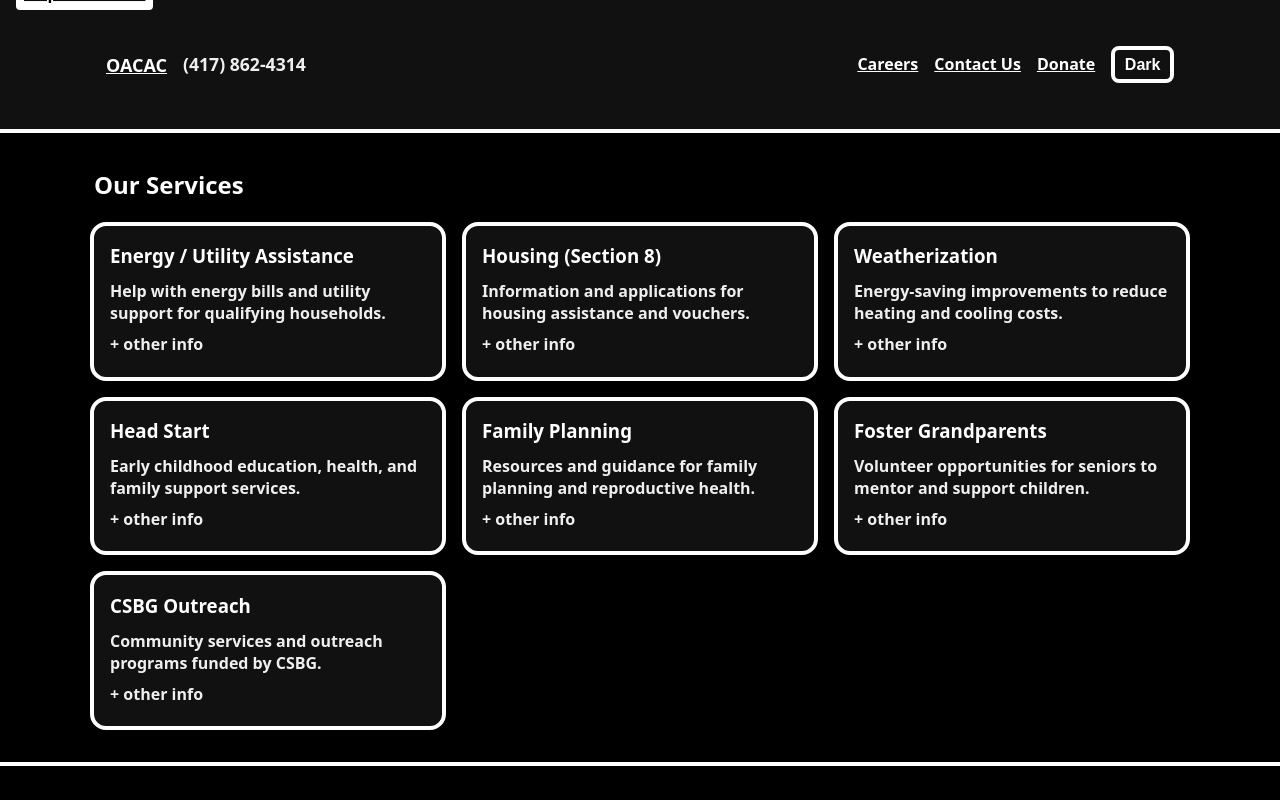
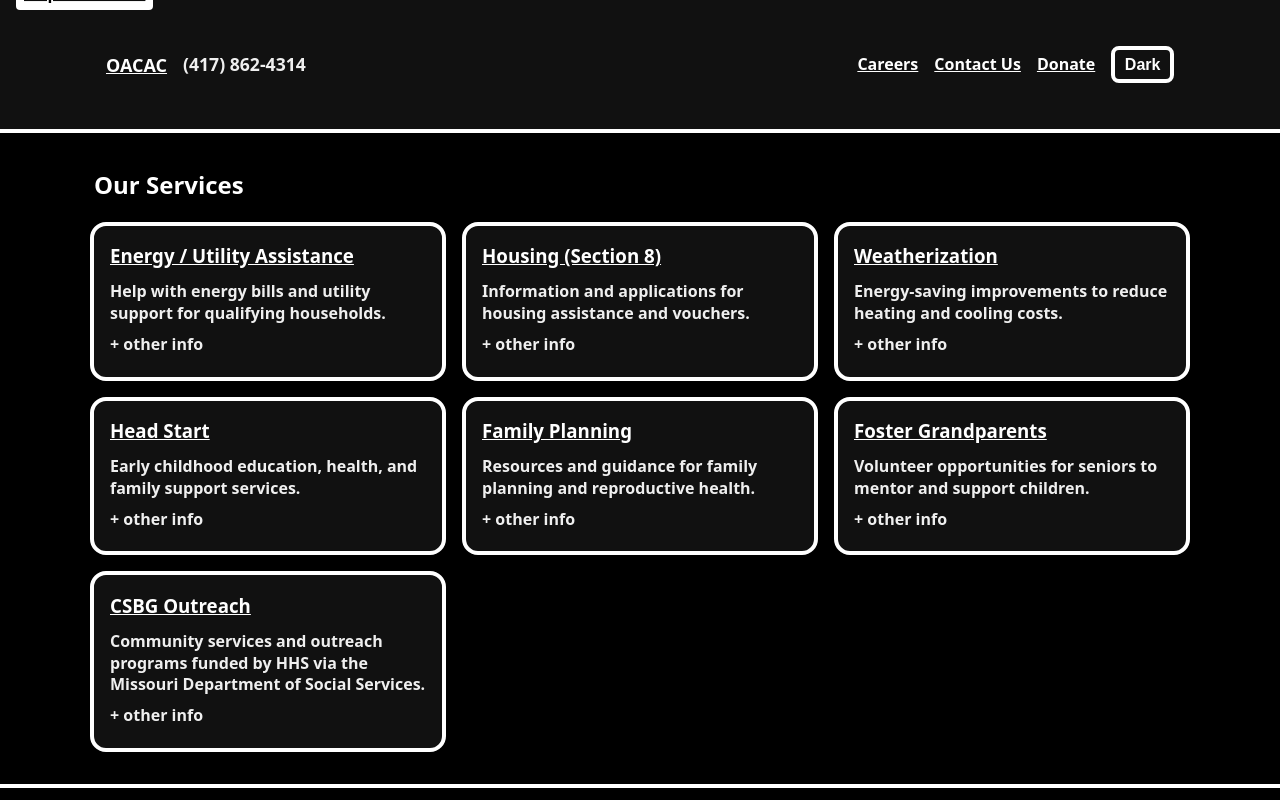
Before and after one commit to ivan-2022b/_vyt.dev, a React (Vite) app in the folder theclient/: page / in a window 1280 px wide. Shown: the top 800 px of the page. Built offline with nearby package versions, Linux system fonts and the light colour scheme.

Commit message:
minor fixes, invisible elements

```diff
--- a/theclient/index.html
+++ b/theclient/index.html
@@ -4,6 +4,7 @@
     <meta charset="UTF-8" />
     <link rel="icon" type="image/svg+xml" href="/favicon.svg" />
     <meta name="viewport" content="width=device-width, initial-scale=1.0" />
+    <meta name="description" content="OACAC is a non-profit organization dedicated to providing essential services to those in need from energy assistance, food programs, housing support, and more."/>
     <title>OACAC | Alleviating Poverty</title>
   </head>
   <body>
--- a/theclient/src/App.css
+++ b/theclient/src/App.css
@@ -1,190 +1,4 @@
-/* old css
-  .counter {
-  font-size: 16px;
-  padding: 5px 10px;
-  border-radius: 5px;
-  color: var(--accent);
-  background: var(--accent-bg);
-  border: 2px solid transparent;
-  transition: border-color 0.3s;
-  margin-bottom: 24px;
-
-  &:hover {
-    border-color: var(--accent-border);
-  }
-  &:focus-visible {
-    outline: 2px solid var(--accent);
-    outline-offset: 2px;
-  }
-}
-
-.hero {
-  position: relative;
-
-  .base,
-  .framework,
-  .vite {
-    inset-inline: 0;
-    margin: 0 auto;
-  }
-
-  .base {
-    width: 170px;
-    position: relative;
-    z-index: 0;
-  }
-
-  .framework,
-  .vite {
-    position: absolute;
-  }
-
-  .framework {
-    z-index: 1;
-    top: 34px;
-    height: 28px;
-    transform: perspective(2000px) rotateZ(300deg) rotateX(44deg) rotateY(39deg)
-      scale(1.4);
-  }
-
-  .vite {
-    z-index: 0;
-    top: 107px;
-    height: 26px;
-    width: auto;
-    transform: perspective(2000px) rotateZ(300deg) rotateX(40deg) rotateY(39deg)
-      scale(0.8);
-  }
-}
-
-#center {
-  display: flex;
-  flex-direction: column;
-  gap: 25px;
-  place-content: center;
-  place-items: center;
-  flex-grow: 1;
-
-  @media (max-width: 1024px) {
-    padding: 32px 20px 24px;
-    gap: 18px;
-  }
-}
-
-#next-steps {
-  display: flex;
-  border-top: 1px solid var(--border);
-  text-align: left;
-
-  & > div {
-    flex: 1 1 0;
-    padding: 32px;
-    @media (max-width: 1024px) {
-      padding: 24px 20px;
-    }
-  }
-
-  .icon {
-    margin-bottom: 16px;
-    width: 22px;
-    height: 22px;
-  }
-
-  @media (max-width: 1024px) {
-    flex-direction: column;
-    text-align: center;
-  }
-}
-
-#docs {
-  border-right: 1px solid var(--border);
-
-  @media (max-width: 1024px) {
-    border-right: none;
-    border-bottom: 1px solid var(--border);
-  }
-}
-
-#next-steps ul {
-  list-style: none;
-  padding: 0;
-  display: flex;
-  gap: 8px;
-  margin: 32px 0 0;
-
-  .logo {
-    height: 18px;
-  }
-
-  a {
-    color: var(--text-h);
-    font-size: 16px;
-    border-radius: 6px;
-    background: var(--social-bg);
-    display: flex;
-    padding: 6px 12px;
-    align-items: center;
-    gap: 8px;
-    text-decoration: none;
-    transition: box-shadow 0.3s;
-
-    &:hover {
-      box-shadow: var(--shadow);
-    }
-    .button-icon {
-      height: 18px;
-      width: 18px;
-    }
-  }
-
-  @media (max-width: 1024px) {
-    margin-top: 20px;
-    flex-wrap: wrap;
-    justify-content: center;
-
-    li {
-      flex: 1 1 calc(50% - 8px);
-    }
-
-    a {
-      width: 100%;
-      justify-content: center;
-      box-sizing: border-box;
-    }
-  }
-}
-
-#spacer {
-  height: 88px;
-  border-top: 1px solid var(--border);
-  @media (max-width: 1024px) {
-    height: 48px;
-  }
-}
-
-.ticks {
-  position: relative;
-  width: 100%;
-
-  &::before,
-  &::after {
-    content: '';
-    position: absolute;
-    top: -4.5px;
-    border: 5px solid transparent;
-  }
-
-  &::before {
-    left: 0;
-    border-left-color: var(--border);
-  }
-  &::after {
-    right: 0;
-    border-right-color: var(--border);
-  }
-} */
-
-:root{
+:root {
   --bg: #000;
   --fg: #fff;
   --links: #66aaff;
@@ -193,8 +7,7 @@
   --card-bg: #111;
   --accent: #fff;
   --focus: 4px solid #09907b;
-  --max-width: 1100px;
-}
+  --max-width: 1100px; }
 
 [data-theme="light"]{
   --bg: #fff;
@@ -206,17 +19,17 @@
   --accent: #111;
 }
 
-*{box-sizing:border-box}
-html,body{height:100%}
-body{
-  margin:0;
-  font-family:system-ui, -apple-system, Segoe UI,Roboto, "Helvetica Neue", Arial;
+* { box-sizing: border-box; }
+html, body { height:100% }
+body {
+  margin: 0;
+  font-family: system-ui, -apple-system, Segoe UI,Roboto, "Helvetica Neue", Arial;
   font-weight: 600;
-  background:var(--bg);
-  color:var(--fg);
-  -webkit-font-smoothing:antialiased;
-  -moz-osx-font-smoothing:grayscale;
-  line-height:1.35;
+  background: var(--bg);
+  color: var(--fg);
+  -webkit-font-smoothing: antialiased;
+  -moz-osx-font-smoothing: grayscale;
+  line-height: 1.35;
 }
 
 /* hide WordPress skip link */
@@ -240,21 +53,20 @@ a.skip-link:focus {
   outline: var(--focus); }
 
 /* header */
-.hero-header{
-  position:sticky;
-  top:0;
-  width:100%;
-  height:16.6667vh; /* one-sixth of viewport height */
-  min-height:64px;
-  display:flex;
-  align-items:center;
-  justify-content:center;
-  background:var(--card-bg);
-  color:var(--fg);
-  border-bottom:4px solid var(--fg);
-  transition:transform .28s ease, opacity .28s ease;
-  z-index:900;
-}
+.hero-header {
+  position: sticky;
+  top: 0;
+  width: 100%;
+  height: 16.6667vh; /* one-sixth of viewport height */
+  min-height: 64px;
+  display: flex;
+  align-items: center;
+  justify-content: center;
+  background: var(--card-bg);
+  color: var(--fg);
+  border-bottom: 4px solid var(--fg);
+  transition: transform .28s ease, opacity .28s ease;
+  z-index: 900; }
 
 .header-inner {
   width: 100%;
@@ -346,7 +158,9 @@ main { display: flex;
   justify-content:space-between;
   transition:box-shadow .18s ease, transform .12s ease;
 }
-.card h3{margin:.1rem 0 .5rem 0}
+.card h3{
+  margin: .1rem 0 .5rem 0;
+  text-decoration:underline; }
 .card p{margin:.3rem 0;color:var(--muted)}
 .card-link{color:var(--fg); text-decoration:underline}
 
@@ -367,7 +181,7 @@ main { display: flex;
 /* centered fixed popout */
 .card:focus {
   position: fixed;
-  inset: 50% auto auto 50%;      /* top/left via inset */
+  inset: 50% auto auto 50%; /* top/left via inset */
   transform: translate(-50%, -50%);
   width: min(90vw, 900px);
   max-height: calc(100vh - 48px);
@@ -379,7 +193,7 @@ main { display: flex;
   background: var(--card-bg);
   border: var(--focus);
   outline: none;
-  /* optional visual lift you had */
+  /* optional visual lift */
   translate: 0 -6px;
 }
 
@@ -389,7 +203,7 @@ main { display: flex;
   display: block;
   width: 100%;
   /* set to whatever the card's normal height should be in the grid */
-  height: 120px;                /* <- pick a safe default or use min-height */
+  height: 120px; /* <- pick a safe default or use min-height */
   pointer-events: none;
   visibility: hidden;
 }
--- a/theclient/src/components/Main_Element.tsx
+++ b/theclient/src/components/Main_Element.tsx
@@ -42,13 +42,13 @@ export default function Main() {
 
                 <article className="card" tabIndex={0} aria-labelledby="service-seven">
                     <h3 id="service-seven">CSBG Outreach</h3>
-                    <p>Community services and outreach programs funded by CSBG.</p>
+                    <p>Community services and outreach programs funded by HHS via the Missouri Department of Social Services.</p>
                     <p>+ other info</p>
                 </article>
 
                 {/* placeholders to fill 3x3 grid visually if needed */}
-                <article className="card placeholder" aria-hidden="true" tabIndex={-1}></article>
-                <article className="card placeholder" aria-hidden="true" tabIndex={-1}></article>
+                {/*<article className="card placeholder" aria-hidden="true" tabIndex={-1}></article>*/}
+                {/*<article className="card placeholder" aria-hidden="true" tabIndex={-1}></article>*/}
             </div>
         </section>
     )
```
